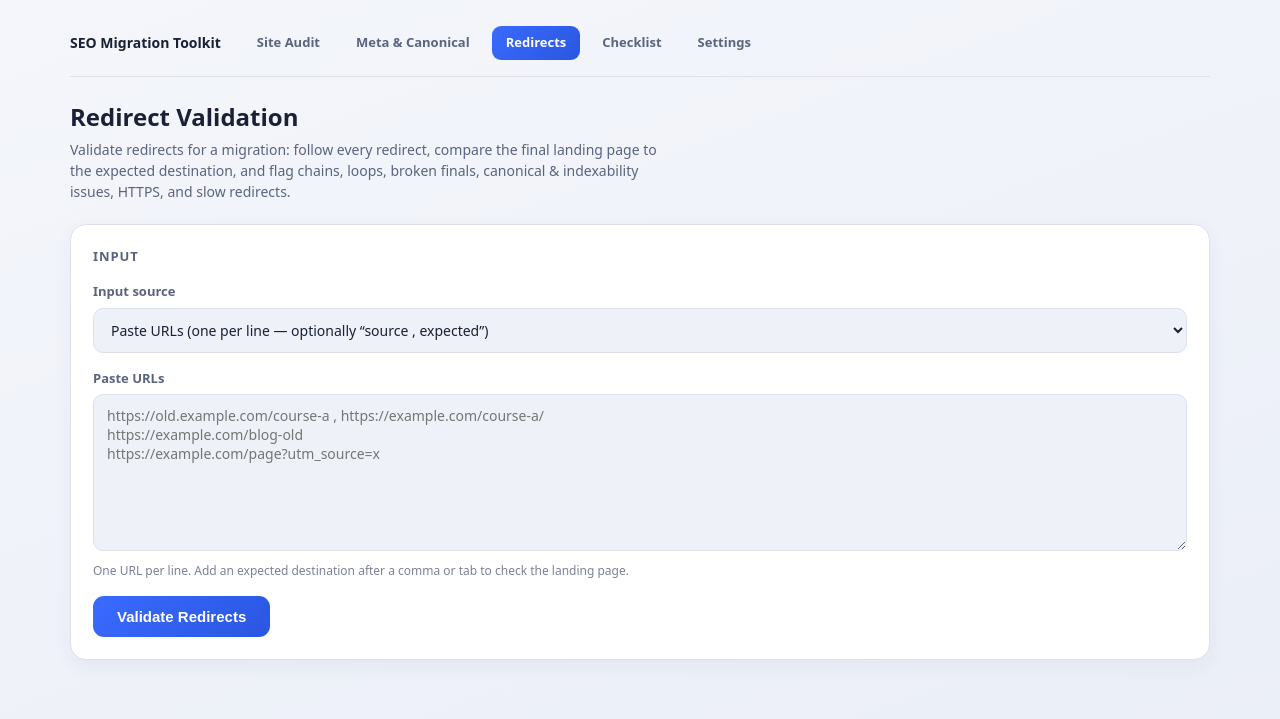
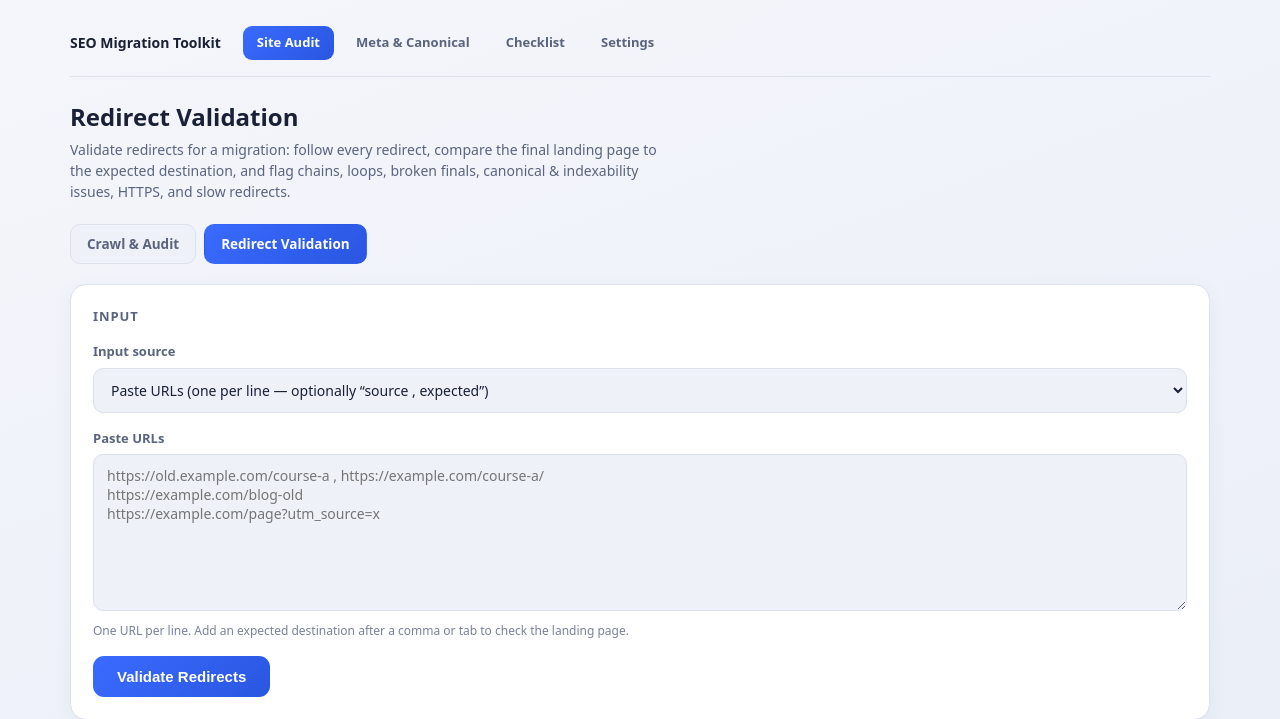
Before and after one commit to venkataramana-d/SEO-Audit-Migration-Tool, a Flask app: page /redirects in a window 1280 px wide. Shown: the top 719 px of the page. Before the commit the page ends 665 px from the top, so only its background shows below. Run offline with Flask 3, Linux system fonts and the light colour scheme.

Commit message:
Group Redirect Validation under Site Audit (not a separate nav tab)
Removed the standalone "Redirects" top-nav item. Redirect Validation is now
a sub-tab of the Site Audit page (Crawl & Audit / Redirect Validation toggle),
which is the natural home since both work on crawled URLs. The /redirects
route and all functionality are unchanged.

Co-Authored-By: Claude Opus 4.8 <noreply@anthropic.com>

```diff
--- a/templates/checklist.html
+++ b/templates/checklist.html
@@ -75,7 +75,6 @@
     <span class="brand">SEO Migration Toolkit</span>
     <a class="navlink" href="/">Site Audit</a>
     <a class="navlink" href="/meta">Meta &amp; Canonical</a>
-    <a class="navlink" href="/redirects">Redirects</a>
     <a class="navlink active" href="/checklist">Migration Checklist</a>
     <a class="navlink" href="/settings">Settings</a>
   </nav>
--- a/templates/detail.html
+++ b/templates/detail.html
@@ -78,7 +78,6 @@
     <span class="brand">SEO Migration Toolkit</span>
     <a class="navlink" href="/">Site Audit</a>
     <a class="navlink" href="/meta">Meta &amp; Canonical</a>
-    <a class="navlink" href="/redirects">Redirects</a>
     <a class="navlink" href="/checklist">Migration Checklist</a>
     <a class="navlink" href="/settings">Settings</a>
   </nav>
--- a/templates/meta.html
+++ b/templates/meta.html
@@ -70,7 +70,6 @@
     <span class="brand">SEO Migration Toolkit</span>
     <a class="navlink" href="/">Site Audit</a>
     <a class="navlink active" href="/meta">Meta &amp; Canonical</a>
-    <a class="navlink" href="/redirects">Redirects</a>
     <a class="navlink" href="/checklist">Checklist</a>
     <a class="navlink" href="/settings">Settings</a>
   </nav>
--- a/templates/redirects.html
+++ b/templates/redirects.html
@@ -19,6 +19,11 @@
   .navlink{font-size:13px;font-weight:600;color:var(--muted);text-decoration:none;padding:7px 14px;border-radius:9px}
   .navlink:hover{color:var(--ink);background:var(--card2)}
   .navlink.active{color:#fff;background:linear-gradient(135deg,var(--brand),var(--brand2))}
+  .subtabs{display:flex;gap:8px;margin:0 0 20px;flex-wrap:wrap}
+  .subtab{font-size:13.5px;font-weight:700;padding:9px 16px;border-radius:10px;text-decoration:none;
+    color:var(--muted);background:var(--card2);border:1px solid var(--line)}
+  .subtab:hover{color:var(--ink)}
+  .subtab.active{color:#fff;background:linear-gradient(135deg,var(--brand),var(--brand2));border-color:transparent}
   h1{font-size:24px;margin:0 0 4px}
   .lede{color:var(--muted);font-size:14px;margin:0 0 22px;max-width:74ch}
   .card{background:var(--card);border:1px solid var(--line);border-radius:16px;padding:22px;margin-bottom:18px;box-shadow:0 6px 20px rgba(30,50,90,.05)}
@@ -76,15 +81,19 @@
 <div class="wrap">
   <nav class="topnav">
     <span class="brand">SEO Migration Toolkit</span>
-    <a class="navlink" href="/">Site Audit</a>
+    <a class="navlink active" href="/">Site Audit</a>
     <a class="navlink" href="/meta">Meta &amp; Canonical</a>
-    <a class="navlink active" href="/redirects">Redirects</a>
     <a class="navlink" href="/checklist">Checklist</a>
     <a class="navlink" href="/settings">Settings</a>
   </nav>
 
   <h1>Redirect Validation</h1>
   <p class="lede">Validate redirects for a migration: follow every redirect, compare the final landing page to the expected destination, and flag chains, loops, broken finals, canonical &amp; indexability issues, HTTPS, and slow redirects.</p>
+
+  <div class="subtabs">
+    <a class="subtab" href="/">Crawl &amp; Audit</a>
+    <a class="subtab active" href="/redirects">Redirect Validation</a>
+  </div>
 
   <div class="card">
     <h2>Input</h2>
--- a/templates/settings.html
+++ b/templates/settings.html
@@ -49,7 +49,6 @@
     <span class="brand">SEO Migration Toolkit</span>
     <a class="navlink" href="/">Site Audit</a>
     <a class="navlink" href="/meta">Meta &amp; Canonical</a>
-    <a class="navlink" href="/redirects">Redirects</a>
     <a class="navlink" href="/checklist">Migration Checklist</a>
     <a class="navlink active" href="/settings">Settings</a>
   </nav>
```
Also changed, not shown: templates/index.html (+10 -1 lines).
